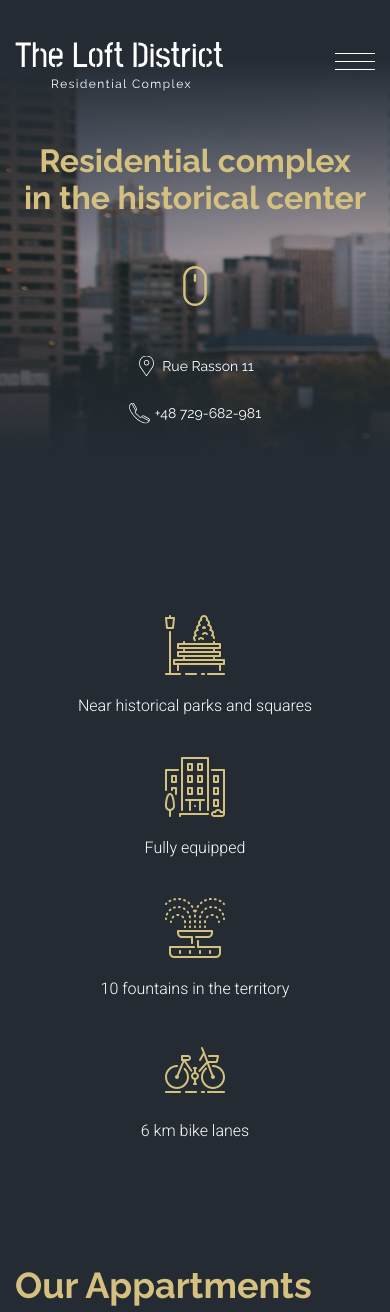
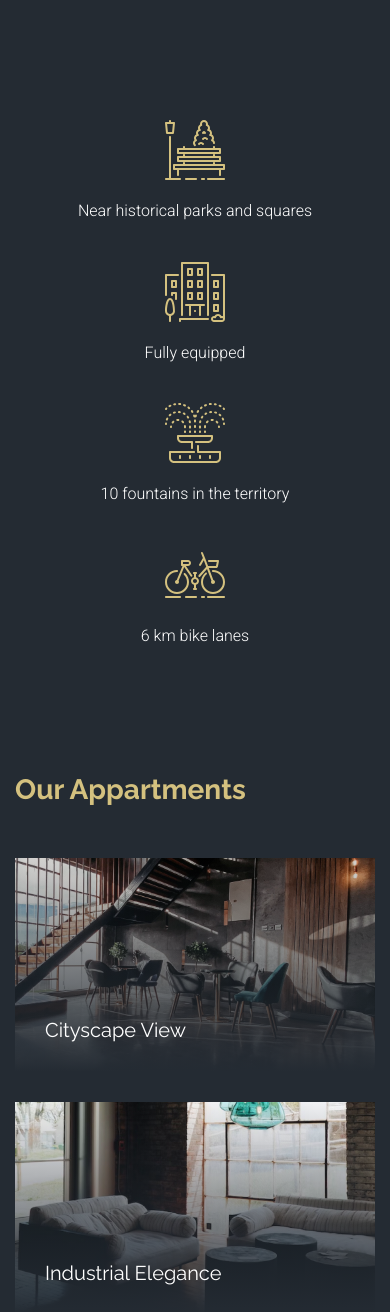
Before and after one commit to WNagorny/The-Loft-District, a plain HTML site: page index.html in a window 390 px wide. Shown: the top 1312 px of the page. Drawn offline with Linux system fonts and the light colour scheme; files whose address does not match are found by name; a web font is replaced by a local one.

Commit message:
adaptive apartments section

```diff
--- a/index.html
+++ b/index.html
@@ -14,7 +14,7 @@
 
    <!--  HEADER-->
 
-   <header class="header">
+   <header class="header none">
       <div class="header__top">
          <div class="container">
             <div class="header__top-row">
--- a/scss/blocks/_appartments.scss
+++ b/scss/blocks/_appartments.scss
@@ -19,7 +19,6 @@
 .apartments__cards {
    display: grid;
    grid-template-columns: repeat(2, 1fr);
-   // grid-template-columns:repeat(auto-fit, minmax(290px, 1fr));
    gap: 30px;
 }
 
@@ -27,7 +26,6 @@
 
 .card {
 	display: inline-block;
-	background-color: red;
 	position: relative;
 	overflow: hidden;
 
@@ -88,3 +86,27 @@
 	font-size: 24px;
    z-index: 8;
 }
+
+
+
+//// MEIDA QUERIES /////
+
+
+@media screen and (max-width: 959px) {
+	.title-2{
+		font-size: 28px;
+	}
+
+	.apartments__title{
+		margin-bottom: 44px;
+	}
+
+	.apartments__cards{
+		grid-template-columns: repeat(auto-fit, minmax(290px, 1fr));
+	}
+	.card__title{
+		font-size: 20px;
+		left: 30px;
+		bottom: 30px;
+	}
+}
```
Also changed, not shown: css/main.css, 1 other file.
